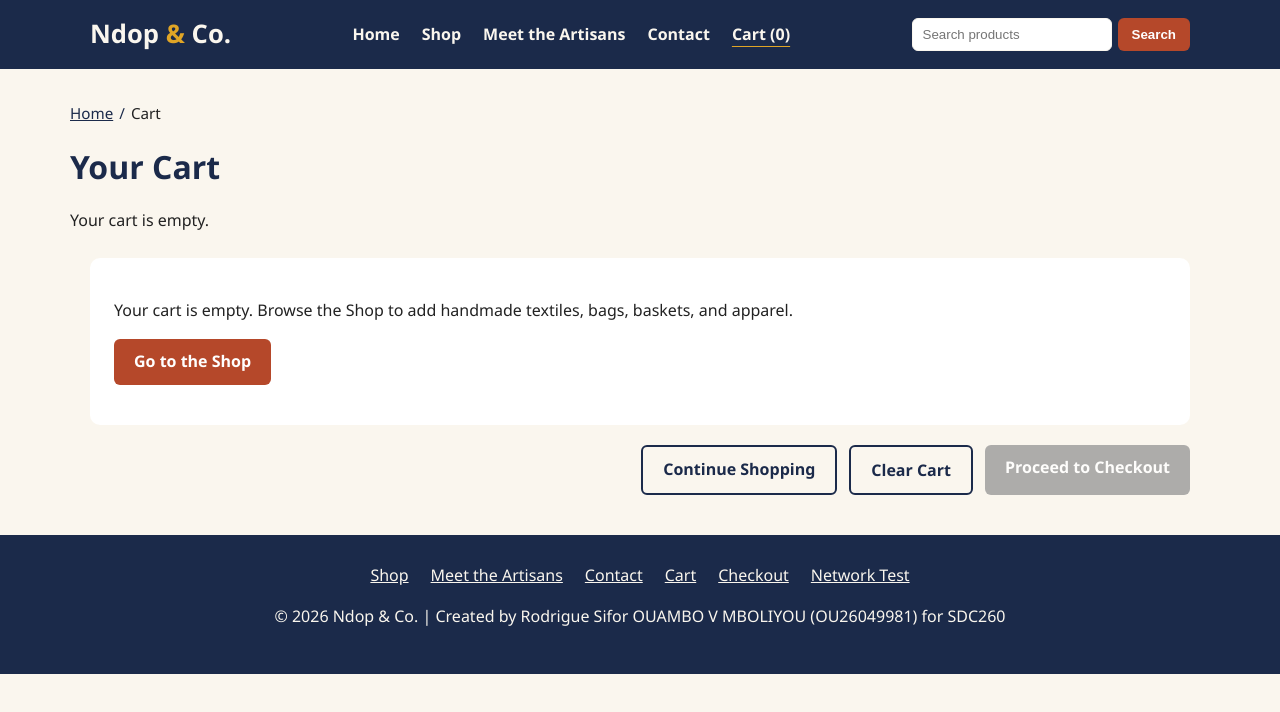
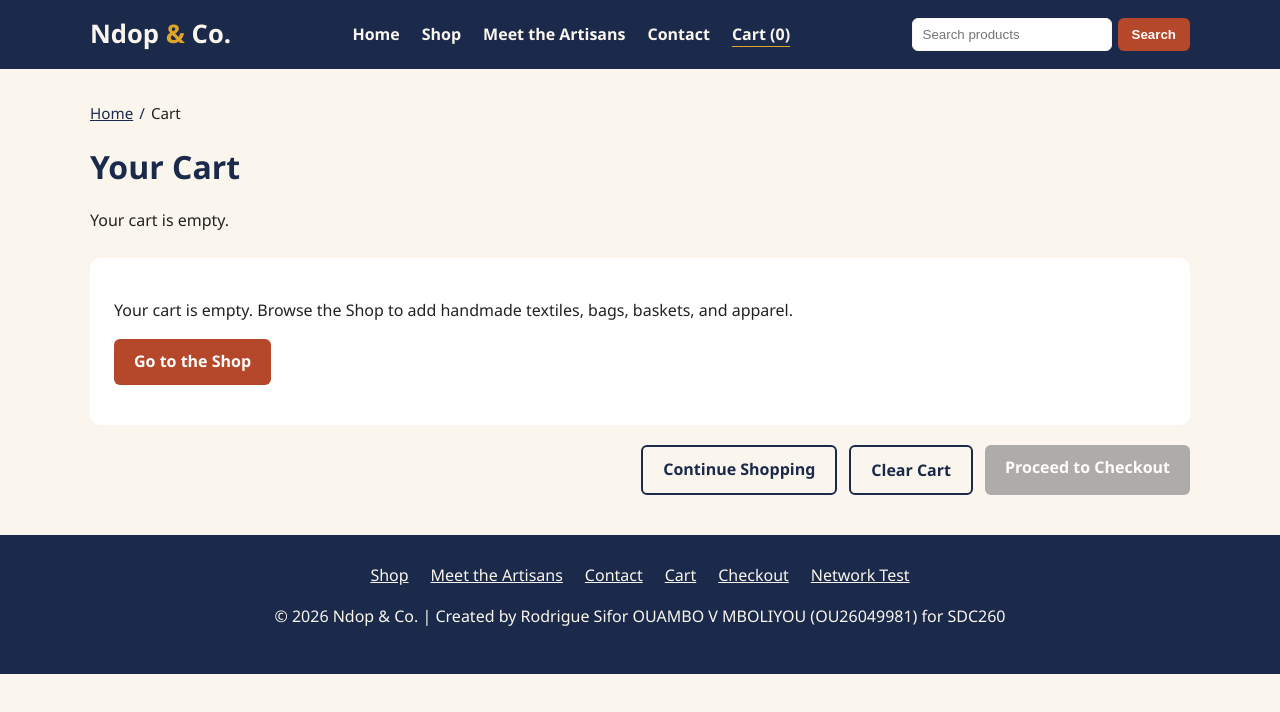
Before and after one commit to ouambo5r1/ndop-and-co, a plain HTML site: page cart.html in a window 1280 px wide. Drawn offline with Linux system fonts and the light colour scheme.

Commit message:
Fix page title side padding: .page-hero shorthand removed the container padding

```diff
--- a/css/styles.css
+++ b/css/styles.css
@@ -370,8 +370,11 @@ summary:focus-visible {
 }
 
 /* ===== Page titles, breadcrumbs, and intro copy ===== */
+/* Only top and bottom padding, so the .container side padding still applies
+   (Week 5 fix: the shorthand removed the 20px side padding on small screens) */
 .page-hero {
-    padding: 32px 0 8px;
+    padding-top: 32px;
+    padding-bottom: 8px;
 }
 
 .breadcrumb {
```
